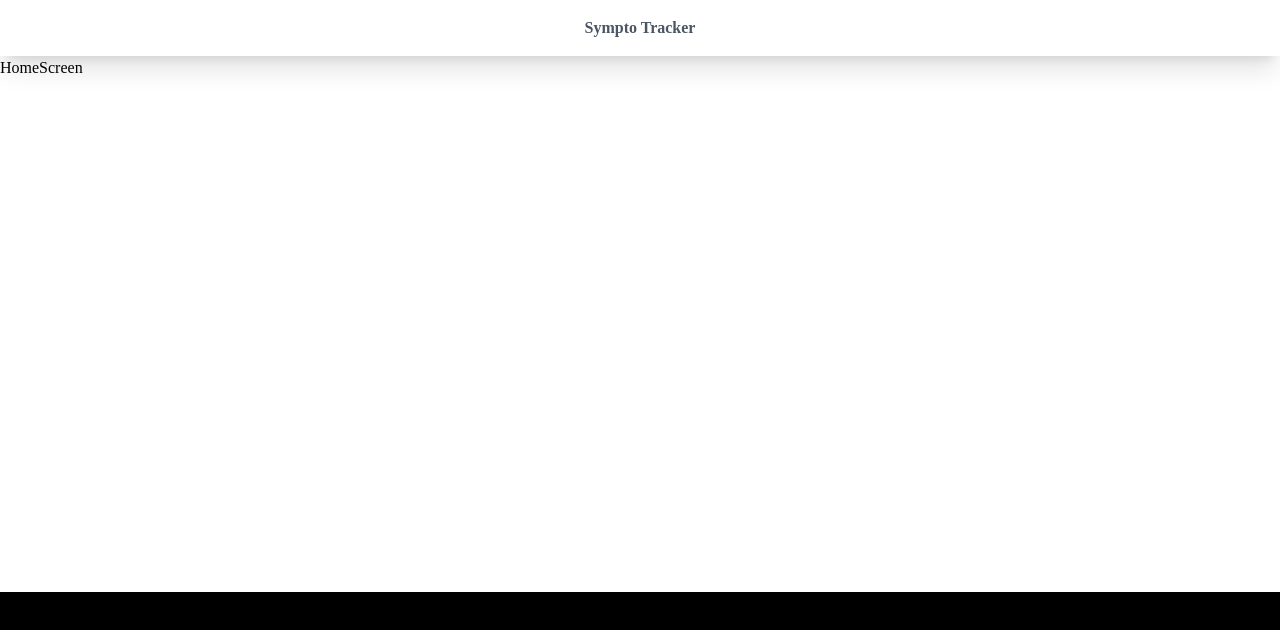
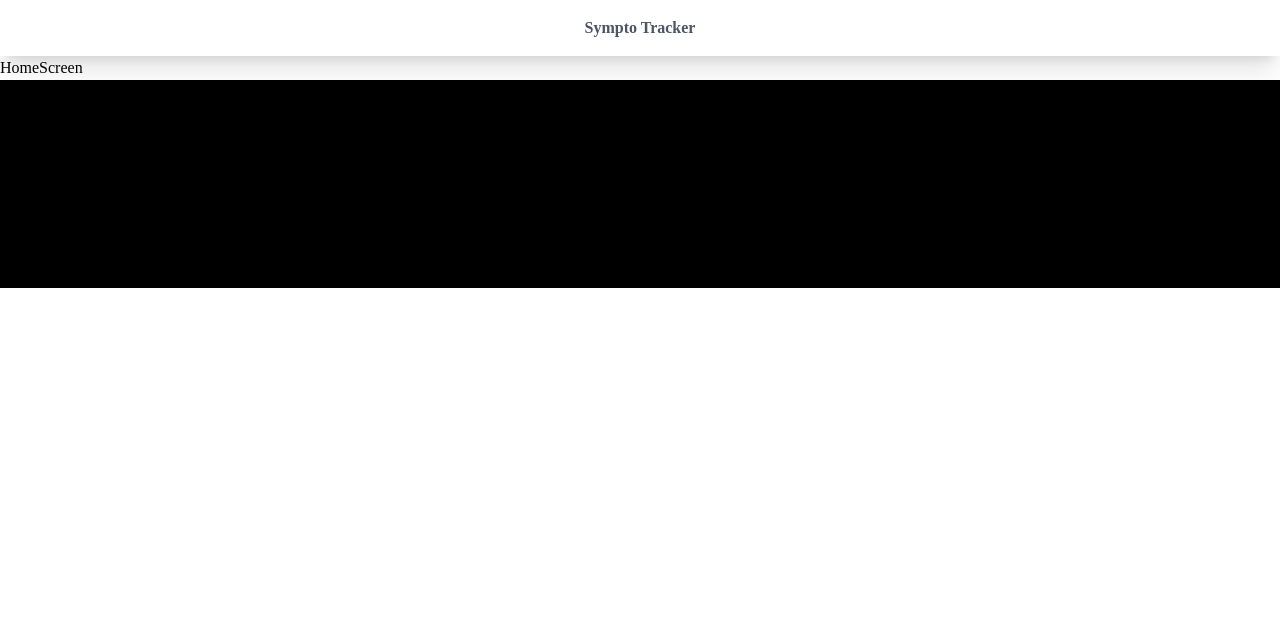
Before and after one commit to vimalds15/sympto-tracker, a React (Vite) app: page / in a window 1280 px wide. Shown: the top 630 px of the page. Built offline with nearby package versions, Linux system fonts and the light colour scheme.

Commit message:
fixed footer

```diff
--- a/src/components/Footer.jsx
+++ b/src/components/Footer.jsx
@@ -2,7 +2,7 @@ import React from 'react'
 
 const Footer = () => {
   return (
-    <div className='flex bg-black w-full absolute bottom-0 h-52'>
+    <div className='flex bg-black w-full h-52'>
         <p>Footer</p>
     </div>
   )
```
